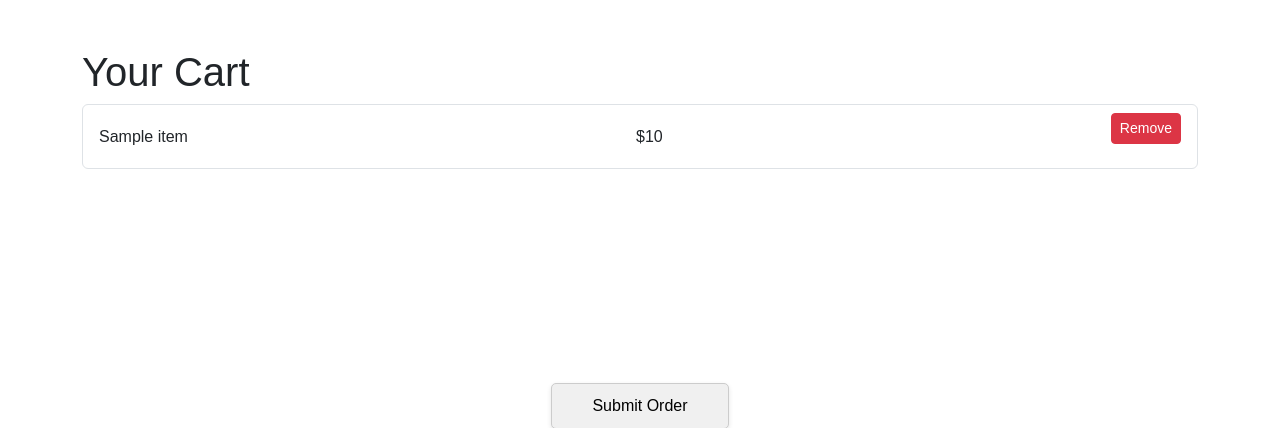
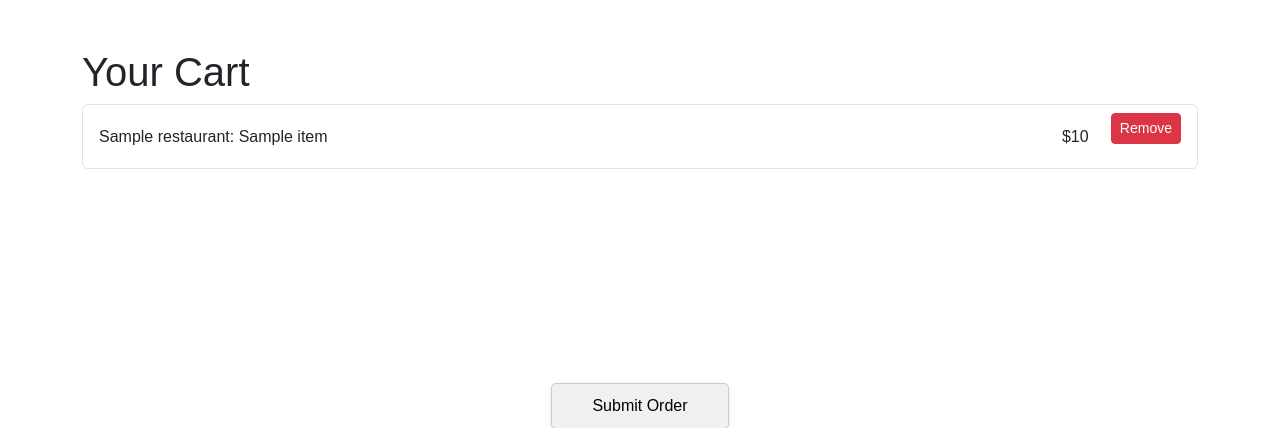
Before and after one commit to bartwild/Foodcourt-management, a Flask app: template app/templates/main/basket.html in a window 1280 px wide. Shown: the part 56-484 px from the top of the page. Run offline with Flask 3, Linux system fonts and the light colour scheme; the template is opened without the code that fills it: most values are stand-ins (such as "Sample title", 1, 10 or a date in 2020); parts of the project's set-up code (start-up, migrations or seed data) failed here and were passed over; some libraries are stand-ins or nearby versions.

Commit message:
added restaurants name

```diff
--- a/app/static/order.css
+++ b/app/static/order.css
@@ -9,18 +9,14 @@ body {
     background-color: #fc2c08;
     color: #fff;
     padding: 20px;
-    /* Increase padding */
     border-radius: 10px;
-    /* Adjust border radius */
     box-shadow: 0 2px 10px rgba(0, 0, 0, 0.2);
     z-index: 1000;
     display: flex;
     justify-content: space-between;
     align-items: center;
     width: 400px;
-    /* Increase width */
     font-size: 18px;
-    /* Increase font size */
     transition: opacity 0.3s ease-in-out;
     opacity: 0;
     pointer-events: none;
@@ -36,7 +32,6 @@ body {
     border: none;
     color: #fff;
     font-size: 24px;
-    /* Increase font size for the close button */
     cursor: pointer;
 }
 
--- a/app/static/order.js
+++ b/app/static/order.js
@@ -9,16 +9,14 @@
     });
 
     orderBtn.addEventListener('click', (event) => {
-        // Check if the cart is empty
         const cartItems = document.querySelectorAll('.list-group-item');
         if (cartItems.length === 0) {
-            event.preventDefault(); // Prevent the default action (navigation)
+            event.preventDefault();
             notification.classList.add('show');
             setTimeout(() => {
                 notification.classList.remove('show');
-            }, 5000); // Hide notification after 5 seconds
+            }, 5000);
         } else {
-            // Submit the form to clear the cart
             clearBtn.click();
         }
     });
--- a/app/templates/main/basket.html
+++ b/app/templates/main/basket.html
@@ -5,18 +5,22 @@
 <div class="container my-5">
     <h1>Your Cart</h1>
     {% if cart %}
-        <ul class="list-group mb-3">
+        <ul class="list-group mb-3 w-100">
             {% for item in cart %}
                 <li class="list-group-item d-flex justify-content-between align-items-center">
-                    {{ item.name }}
-                    <span>${{ item.price }}</span>
-                    <form action="{{ url_for('basket.remove_item', item_id=item.id) }}" method="post" style="display:inline;">
-                        <button type="submit" class="btn btn-danger btn-sm">Remove</button>
-                    </form>
+                    <div>
+                        {{ item.restaurant }}: {{ item.name }}
+                    </div>
+                    <div class="d-flex align-items-center">
+                        <span class="mr-3">${{ item.price }}&nbsp;&nbsp;&nbsp;&nbsp;&nbsp;</span>
+                        <form action="{{ url_for('basket.remove_item', item_id=item.id) }}" method="post" style="display:inline;">
+                            <button type="submit" class="btn btn-danger btn-sm">Remove</button>
+                        </form>
+                    </div>
                 </li>
             {% endfor %}
         </ul>
-        <a id="clear-button" href="{{ url_for('basket.clear_cart') }}" class="btn btn-danger" style="display:none;">Clear Cart</a>
+        <a id="clear-button" href="{{ url_for('basket.clear_cart') }}" class="btn btn-danger" style="display:none;margin-top: 20px;">Clear Cart</a>
     {% else %}
         <p>Your cart is empty.</p>
     {% endif %}
--- a/app/views/basket.py
+++ b/app/views/basket.py
@@ -1,7 +1,7 @@
 from flask import request, redirect, url_for, render_template, Blueprint, session
 from uuid import uuid4
 from .. import cache
-from ..models import Product
+from ..models import Product, Restaurant
 
 bp = Blueprint(
     "basket",
@@ -22,6 +22,7 @@ def before_request():
 def add_to_cart():
     product_id = request.form.get("product_id")
     product = Product.query.get(product_id)
+    restaurant = Restaurant.query.get(product.restaurant_id)
 
     if product:
         cart_key = f'cart_{session["session_id"]}'
@@ -33,6 +34,7 @@ def add_to_cart():
                 "name": product.name,
                 "price": product.price,
                 "quantity": 1,
+                "restaurant": restaurant.name,
             }
         )
         cache.set(cart_key, cart)
```
